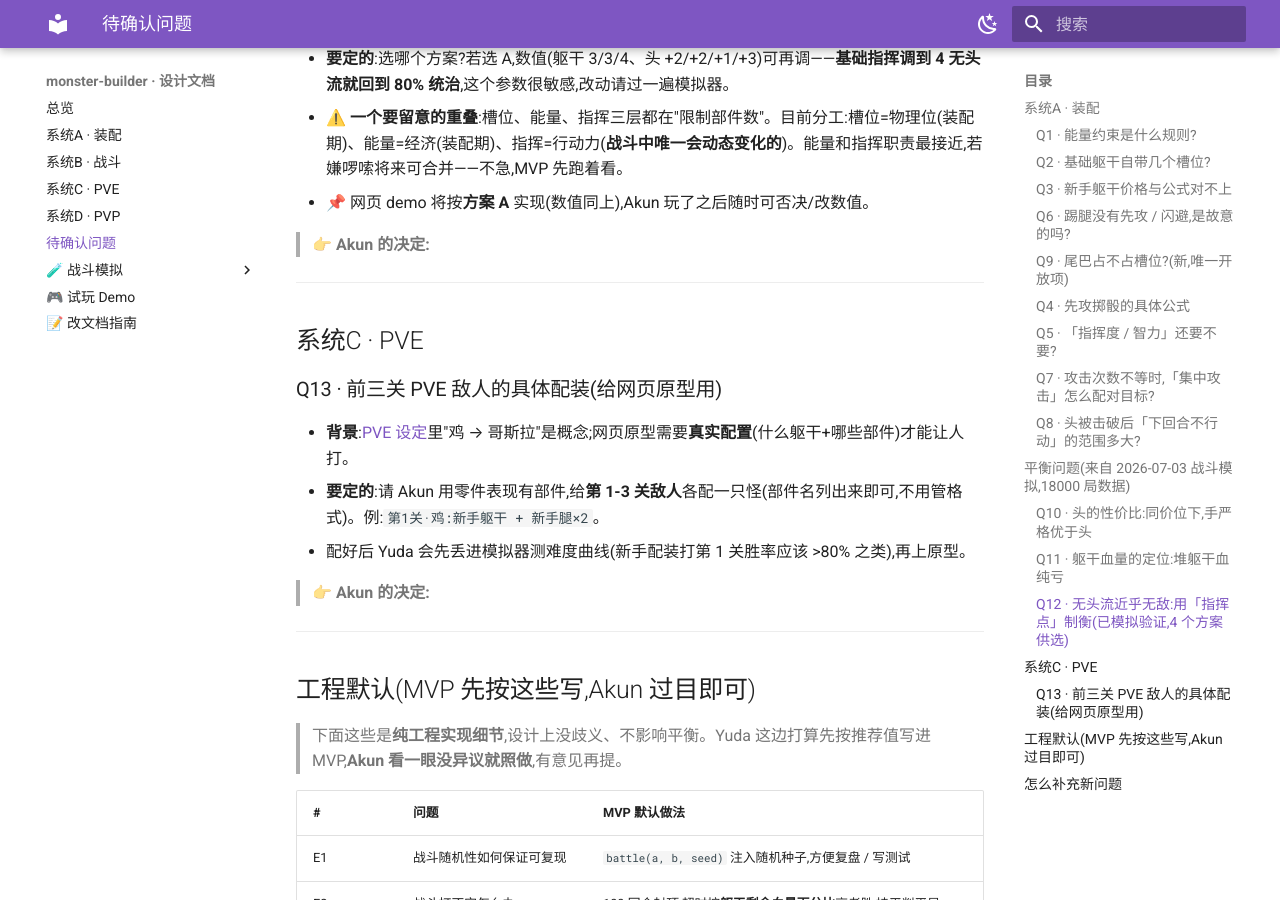
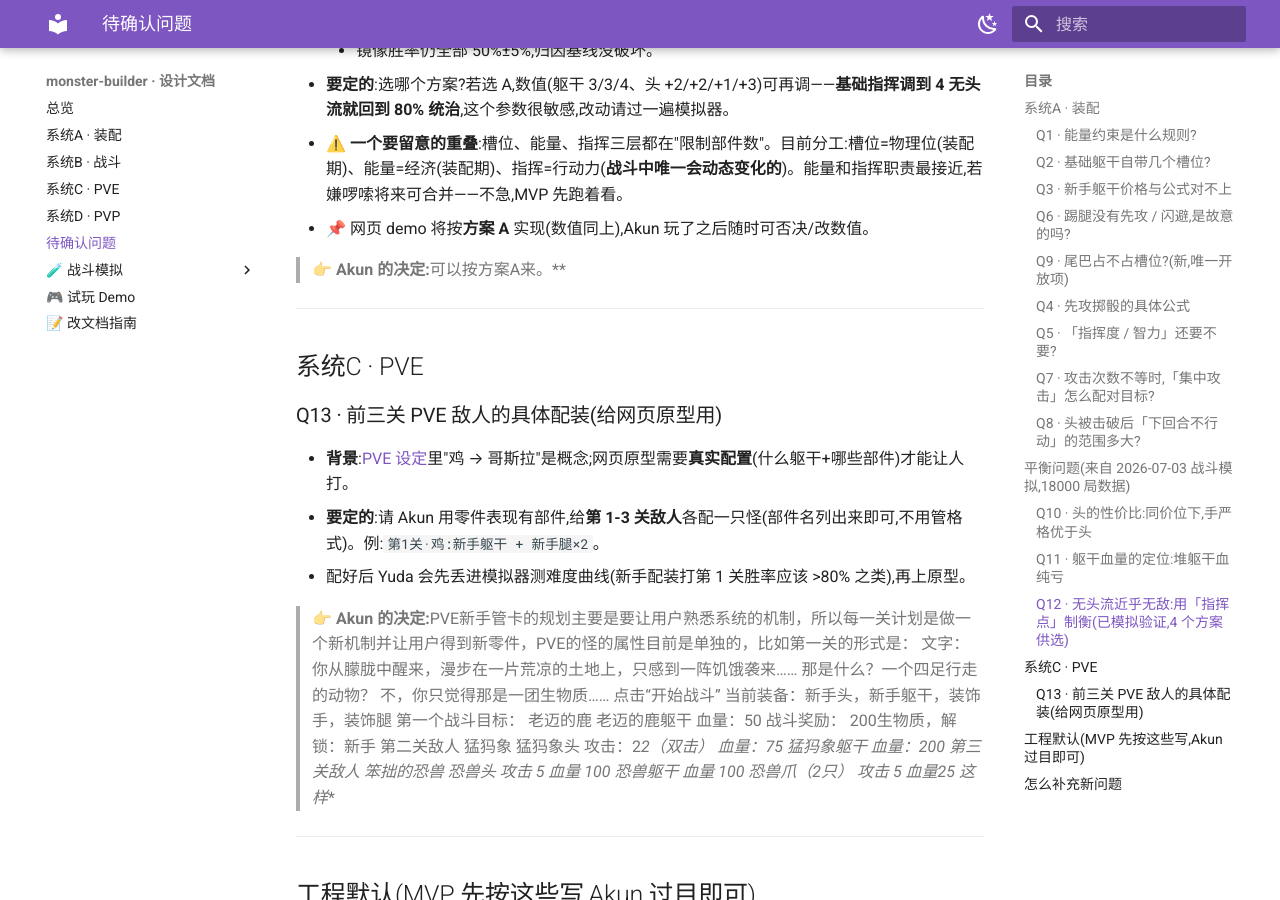
Before and after one commit to zhaoyuda/monster-builder, an MkDocs documentation site: the page built from design/05-open-questions.md, in a window 1280 px wide and 900 px high, scrolled down 4147 px. Built offline with MkDocs 1.6.1 and Material for MkDocs 9.7.7, drawn with Linux system fonts in a browser that asks for light colours; some of the changed text lies outside the part shown.

Commit message:
Update 05-open-questions.md

```diff
--- a/design/05-open-questions.md
+++ b/design/05-open-questions.md
@@ -90,14 +90,14 @@
 - **数据**:手/腿既输出又是"肉墙"(对方只能先打它们),头输出但**不保护躯干**、还带眩晕风险——纯头的多头流被有手有腿的流派 90% 碾压。
 - **要定的**:头要不要补价值?可选方向:头更便宜 / 头攻击力系数更高 / 某些部件会主动攻击头(让头也当"墙")/ 保持现状(头留给将来的特殊头发挥)。
 
-> **👉 Akun 的决定:**
+> **增加头的暴击率+指挥效果同时上。**
 
 ### Q11 · 躯干血量的定位:堆躯干血纯亏
 
 - **数据**:大躯干(200 血)肉盾流对全场胜率 0-14%。躯干不攻击,血再厚也只是延后几回合被拆完;**血量长在会打人的部件上才有价值**。
 - **要定的**:这是可接受的设定(躯干=供能钱包,血量差异只是容错),还是要让大躯干另有优势(更多槽位 / 更高供能差距 / 躯干技能)?
 
-> **👉 Akun 的决定:**
+> **👉 Akun 的决定:**一开始的计划躯干主要就是一个纯挨打和提供槽位的血包，然后用价格来平衡，接下来可以设计一些插件提供一些额外效果提升躯干价值。**
 
 ### Q12 · 无头流近乎无敌:用「指挥点」制衡(已模拟验证,4 个方案供选)
 
@@ -122,7 +122,7 @@
 - ⚠️ **一个要留意的重叠**:槽位、能量、指挥三层都在"限制部件数"。目前分工:槽位=物理位(装配期)、能量=经济(装配期)、指挥=行动力(**战斗中唯一会动态变化的**)。能量和指挥职责最接近,若嫌啰嗦将来可合并——不急,MVP 先跑着看。
 - 📌 网页 demo 将按**方案 A** 实现(数值同上),Akun 玩了之后随时可否决/改数值。
 
-> **👉 Akun 的决定:**
+> **👉 Akun 的决定:**可以按方案A来。**
 
 ---
 
@@ -134,7 +134,20 @@
 - **要定的**:请 Akun 用零件表现有部件,给**第 1-3 关敌人**各配一只怪(部件名列出来即可,不用管格式)。例:`第1关·鸡:新手躯干 + 新手腿×2`。
 - 配好后 Yuda 会先丢进模拟器测难度曲线(新手配装打第 1 关胜率应该 >80% 之类),再上原型。
 
-> **👉 Akun 的决定:**
+> **👉 Akun 的决定:**PVE新手管卡的规划主要是要让用户熟悉系统的机制，所以每一关计划是做一个新机制并让用户得到新零件，PVE的怪的属性目前是单独的，比如第一关的形式是：
+> 文字：
+你从朦胧中醒来，漫步在一片荒凉的土地上，只感到一阵饥饿袭来……
+那是什么？一个四足行走的动物？
+不，你只觉得那是一团生物质……
+点击“开始战斗”
+当前装备：新手头，新手躯干，装饰手，装饰腿
+第一个战斗目标：
+老迈的鹿
+老迈的鹿躯干 血量：50
+战斗奖励：
+200生物质，解锁：新手
+> 第二关敌人 猛犸象 猛犸象头 攻击：2*2（双击） 血量：75 猛犸象躯干 血量：200
+> 第三关敌人 笨拙的恐兽 恐兽头 攻击 5 血量 100 恐兽躯干 血量 100 恐兽爪（2只） 攻击 5 血量25 这样**
 
 ---
 
```
